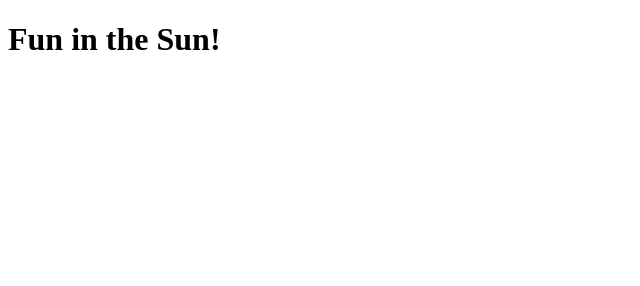
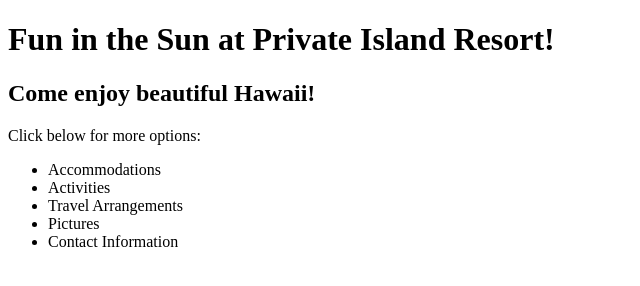
Before and after one commit to summersmaggie/private-island, a plain HTML site: page Desktop/private-island/index.html in a window 1280 px wide. Shown: the whole page, without its empty margins (0-640 px from the left). Drawn offline with Linux system fonts and the light colour scheme.

Commit message:
add body copy

```diff
--- a/Desktop/private-island/index.html
+++ b/Desktop/private-island/index.html
@@ -5,6 +5,15 @@
     <title>Fun in the Sun!</title>
   </head>
   <body>
-    <h1>Fun in the Sun!</h1>
+    <h1>Fun in the Sun at Private Island Resort!</h1>
+    <h2>Come enjoy beautiful Hawaii!</h2>
+    <p>Click below for more options:</p>
+    <ul>
+      <li>Accommodations</li>
+      <li>Activities</li>
+      <li>Travel Arrangements</li>
+      <li>Pictures</li>
+      <li>Contact Information</li>
+    </ul>
   </body>
 </html>
```
